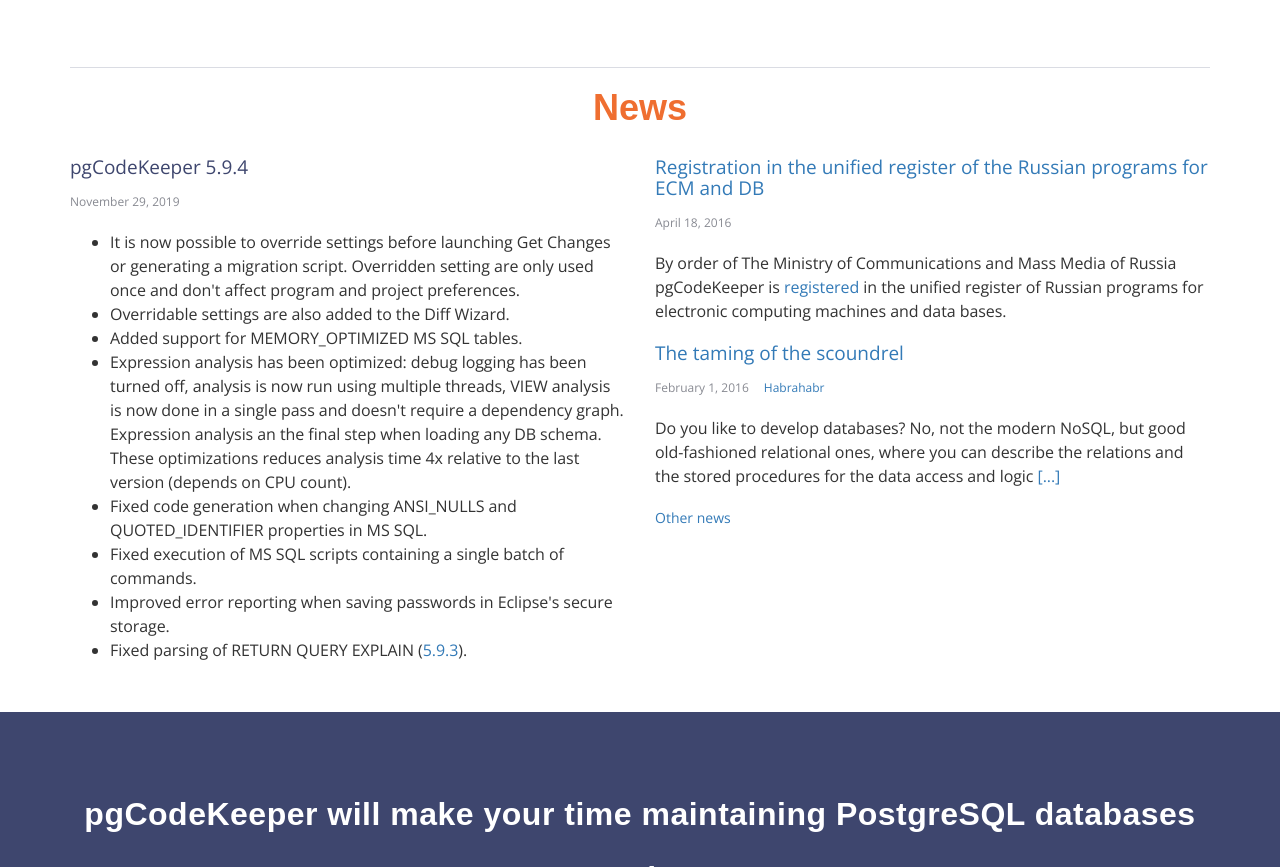
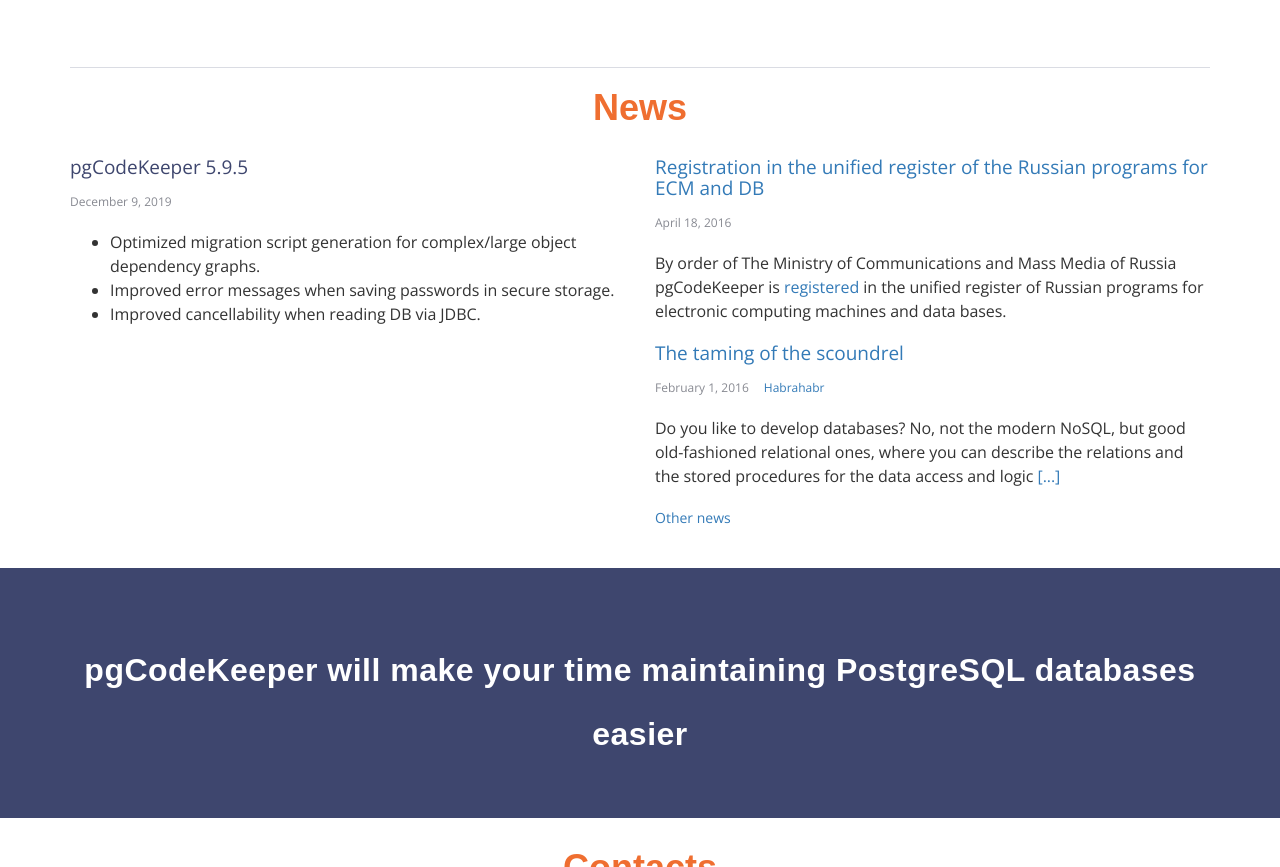
Before and after one commit to pgcodekeeper/pgcodekeeper.github.io, a website: page _src/app/index.html in a window 1280 px wide. Shown: the part 2798-3665 px from the top of the page. Drawn offline with nearby package versions, Linux system fonts and the light colour scheme; files that its build step writes are made by us from their sources; a web font is replaced by a local one.

Commit message:
announcement for 5.9.5

```diff
--- a/_src/app/index.html
+++ b/_src/app/index.html
@@ -176,18 +176,12 @@
       <div class="row">
 
         <div class="col-sm-6 col-lg-6">
-          <h4 class="anchor" name="pgCodeKeeper-5.9.4" id="pgCodeKeeper-5.9.4">pgCodeKeeper 5.9.4</h4>
-          <p class="date">November 29, 2019</p>
+          <h4 class="anchor" name="pgCodeKeeper-5.9.5" id="pgCodeKeeper-5.9.5">pgCodeKeeper 5.9.5</h4>
+          <p class="date">December 9, 2019</p>
           <ul class="short-article">
-            <li>It is now possible to override settings before launching Get Changes or generating a migration script. Overridden setting are only used once and don't affect program and project preferences.</li>
-            <li>Overridable settings are also added to the Diff Wizard.</li>
-            <li>Added support for MEMORY_OPTIMIZED MS SQL tables.</li>
-            <li>Expression analysis has been optimized: debug logging has been turned off, analysis is now run using multiple threads, VIEW analysis is now done in a single pass and doesn't require a dependency graph.<br>
-            Expression analysis an the final step when loading any DB schema. These optimizations reduces analysis time 4x relative to the last version (depends on CPU count).</li>
-            <li>Fixed code generation when changing ANSI_NULLS and QUOTED_IDENTIFIER properties in MS SQL.</li>
-            <li>Fixed execution of MS SQL scripts containing a single batch of commands.</li>
-            <li>Improved error reporting when saving passwords in Eclipse's secure storage.</li>
-            <li>Fixed parsing of RETURN QUERY EXPLAIN (<a href='https://github.com/pgcodekeeper/pgcodekeeper/releases/tag/v5.9.3'>5.9.3</a>).</li>
+            <li>Optimized migration script generation for complex/large object dependency graphs.</li>
+            <li>Improved error messages when saving passwords in secure storage.</li>
+            <li>Improved cancellability when reading DB via JDBC.</li>
           </ul>
         </div>
 
```
Also changed, not shown: _src/app/news.html (+8 -0 lines), index.html (+5 -11 lines), news.html (+8 -0 lines).
